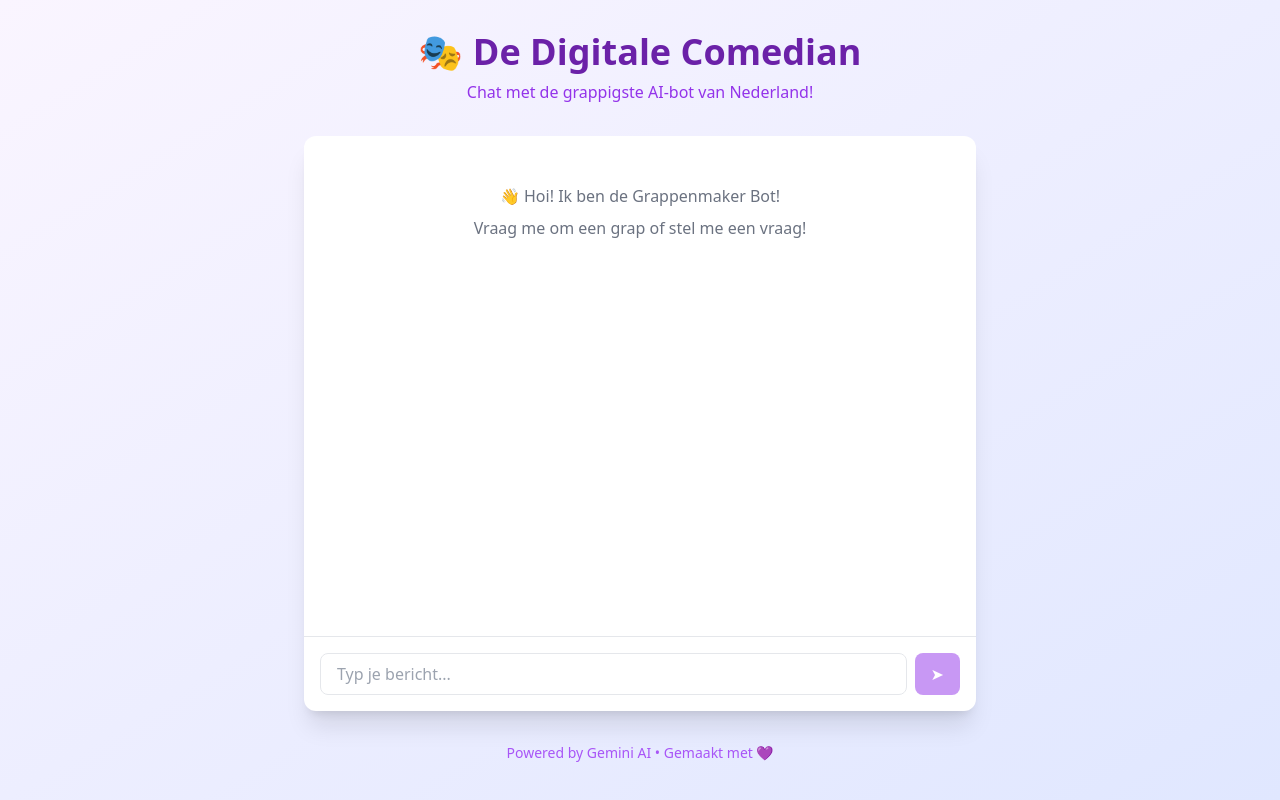
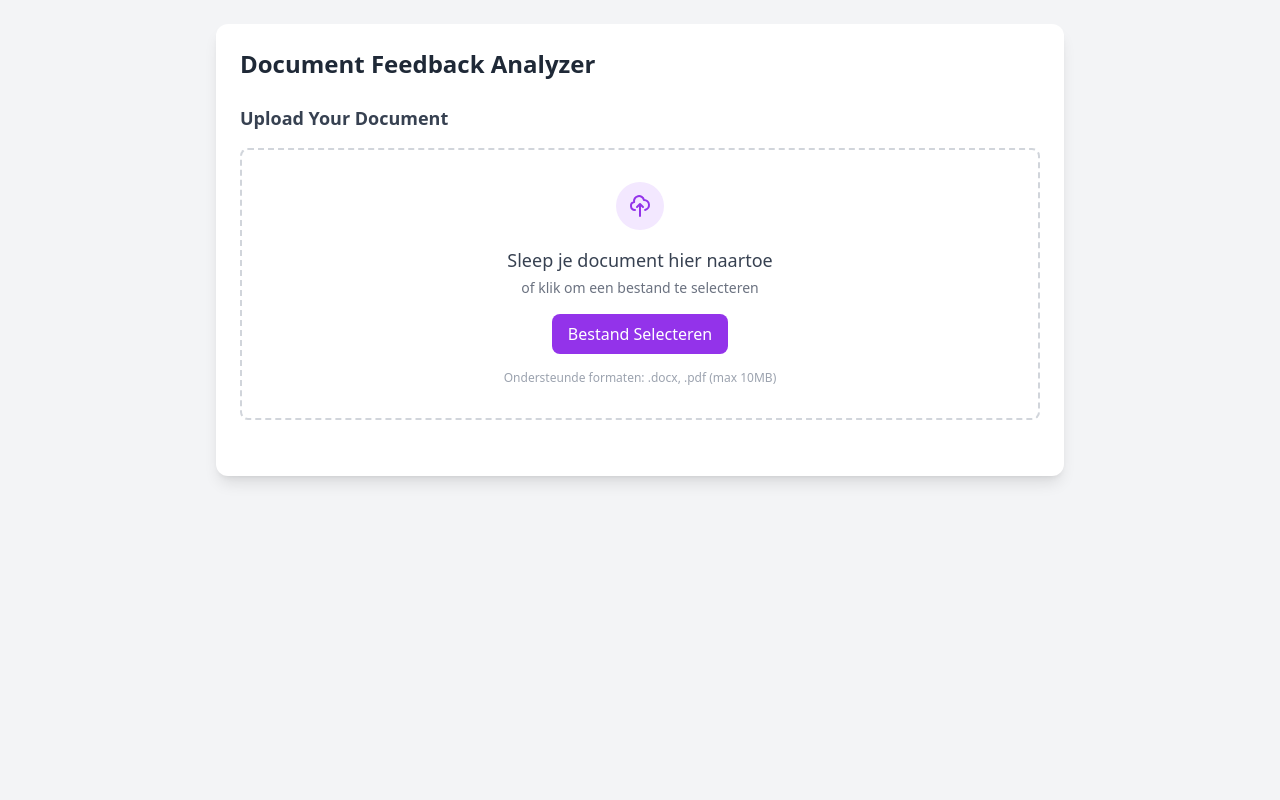
Before and after one commit to TomNaberink/gemini-simpele-chatbot-nextJS-cursor, a Next.js app: page / in a window 1280 px wide. Built offline with nearby package versions, Linux system fonts and the light colour scheme.

Commit message:
Fix FeedbackAnalyzer component and PDF parsing errors

```diff
--- a/src/app/api/upload-docx/route.ts
+++ b/src/app/api/upload-docx/route.ts
@@ -1,6 +1,6 @@
 import { NextRequest, NextResponse } from 'next/server'
 import mammoth from 'mammoth'
-import pdf from 'pdf-parse'
+import pdf from 'pdf-parse/lib/pdf-parse.js'
 
 export async function POST(request: NextRequest) {
   try {
--- a/src/app/page.tsx
+++ b/src/app/page.tsx
@@ -1,29 +1,5 @@
-import JokeChatBot from '@/components/JokeChatBot'
+import FeedbackAnalyzer from '@/components/FeedbackAnalyzer'
 
 export default function Home() {
-  return (
-    <div className="min-h-screen bg-gradient-to-br from-purple-50 to-indigo-100">
-      <div className="container mx-auto px-4 py-8">
-        <div className="max-w-2xl mx-auto">
-          {/* Header */}
-          <div className="text-center mb-8">
-            <h1 className="text-4xl font-bold text-purple-800 mb-2">
-              🎭 De Digitale Comedian
-            </h1>
-            <p className="text-purple-600">
-              Chat met de grappigste AI-bot van Nederland!
-            </p>
-          </div>
-
-          {/* Chatbot */}
-          <JokeChatBot />
-
-          {/* Footer */}
-          <div className="text-center mt-8 text-sm text-purple-500">
-            <p>Powered by Gemini AI • Gemaakt met 💜</p>
-          </div>
-        </div>
-      </div>
-    </div>
-  )
+  return <FeedbackAnalyzer />
 }
--- /dev/null
+++ b/src/components/FeedbackAnalyzer.tsx
@@ -0,0 +1,118 @@
+import React, { useState } from 'react';
+import FileUpload from './FileUpload';
+
+interface FeedbackResult {
+  category: string;
+  score: number;
+  feedback: string;
+  suggestions: string[];
+}
+
+export default function FeedbackAnalyzer() {
+  const [isAnalyzing, setIsAnalyzing] = useState(false);
+  const [feedback, setFeedback] = useState<FeedbackResult[]>([]);
+
+  const analyzeDocument = async (content: string) => {
+    setIsAnalyzing(true);
+    try {
+      const response = await fetch('/api/chat', {
+        method: 'POST',
+        headers: {
+          'Content-Type': 'application/json',
+        },
+        body: JSON.stringify({
+          message: `Analyze this document and provide detailed feedback. Focus on:
+          1. Structure and Organization
+          2. Language and Style
+          3. Content Quality
+          4. Presentation
+
+          For each category, provide:
+          - A score from 1-10
+          - Detailed feedback
+          - Specific suggestions for improvement
+
+          Document content:
+          ${content}`
+        }),
+      });
+
+      if (!response.ok) {
+        throw new Error('Failed to analyze document');
+      }
+
+      const data = await response.json();
+
+      // Parse the AI response into structured feedback
+      const parsedFeedback = parseAIResponse(data.response);
+      setFeedback(parsedFeedback);
+    } catch (error) {
+      console.error('Error analyzing document:', error);
+    } finally {
+      setIsAnalyzing(false);
+    }
+  };
+
+  const parseAIResponse = (response: string): FeedbackResult[] => {
+    // Simple parsing of AI response - in real implementation, you'd want more robust parsing
+    const categories = ['Structure and Organization', 'Language and Style', 'Content Quality', 'Presentation'];
+    return categories.map(category => ({
+      category,
+      score: 7, // This would be parsed from the AI response
+      feedback: `Feedback for ${category}`, // This would be parsed from the AI response
+      suggestions: ['Suggestion 1', 'Suggestion 2'] // This would be parsed from the AI response
+    }));
+  };
+
+  return (
+    <div className="max-w-4xl mx-auto p-6">
+      <div className="bg-white rounded-xl shadow-lg p-6">
+        <h1 className="text-2xl font-bold text-gray-800 mb-6">Document Feedback Analyzer</h1>
+
+        <div className="mb-8">
+          <h2 className="text-lg font-semibold text-gray-700 mb-4">Upload Your Document</h2>
+          <FileUpload onFileUpload={(file) => {
+            if (file.content) {
+              analyzeDocument(file.content);
+            }
+          }} />
+        </div>
+
+        {isAnalyzing && (
+          <div className="flex items-center justify-center p-4 bg-purple-50 rounded-lg">
+            <div className="animate-spin rounded-full h-8 w-8 border-b-2 border-purple-700"></div>
+            <span className="ml-3 text-purple-700">Analyzing document...</span>
+          </div>
+        )}
+
+        {feedback.length > 0 && (
+          <div className="space-y-6">
+            <h2 className="text-xl font-semibold text-gray-800 mb-4">Analysis Results</h2>
+
+            {feedback.map((result, index) => (
+              <div key={index} className="bg-gray-50 rounded-lg p-4">
+                <div className="flex items-center justify-between mb-2">
+                  <h3 className="text-lg font-medium text-gray-800">{result.category}</h3>
+                  <span className="px-3 py-1 bg-purple-100 text-purple-800 rounded-full">
+                    Score: {result.score}/10
+                  </span>
+                </div>
+
+                <p className="text-gray-600 mb-3">{result.feedback}</p>
+
+                <div className="bg-white rounded p-3">
+                  <h4 className="text-sm font-medium text-gray-700 mb-2">Suggestions for Improvement:</h4>
+                  <ul className="list-disc list-inside text-sm text-gray-600">
+                    {result.suggestions.map((suggestion, i) => (
+                      <li key={i}>{suggestion}</li>
+                    ))}
+                  </ul>
+                </div>
+              </div>
+            ))}
+          </div>
+        )}
+      </div>
+    </div>
+  );
+}
```
